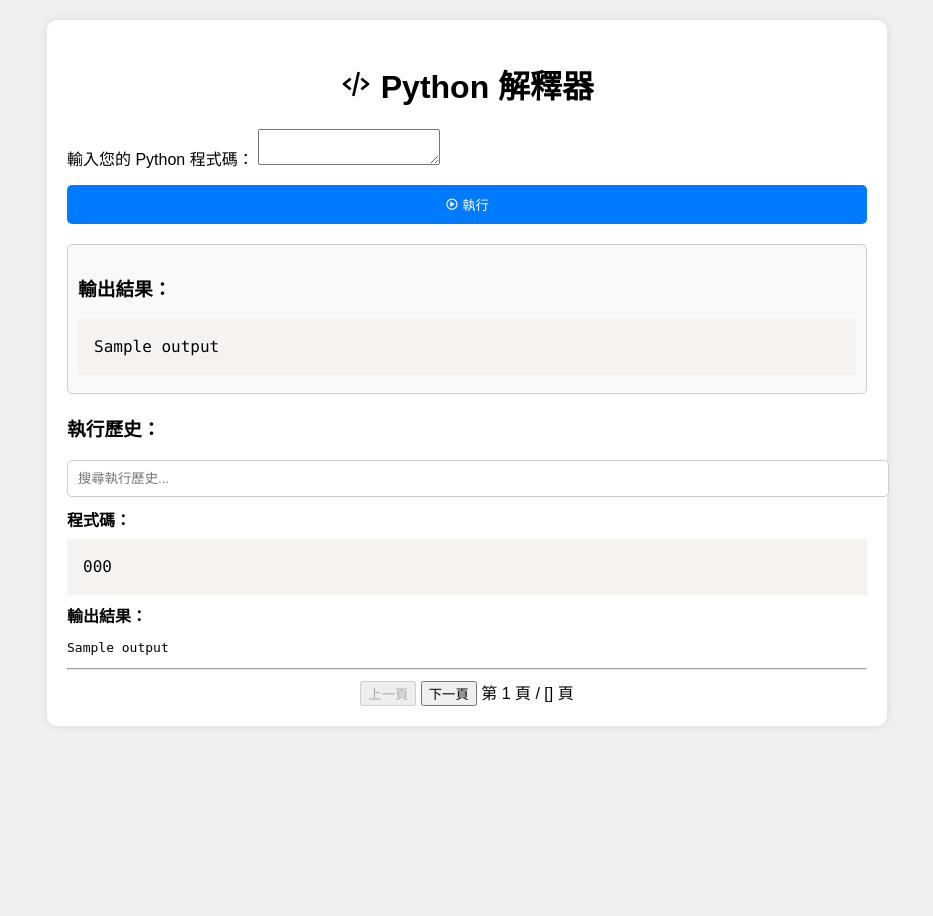
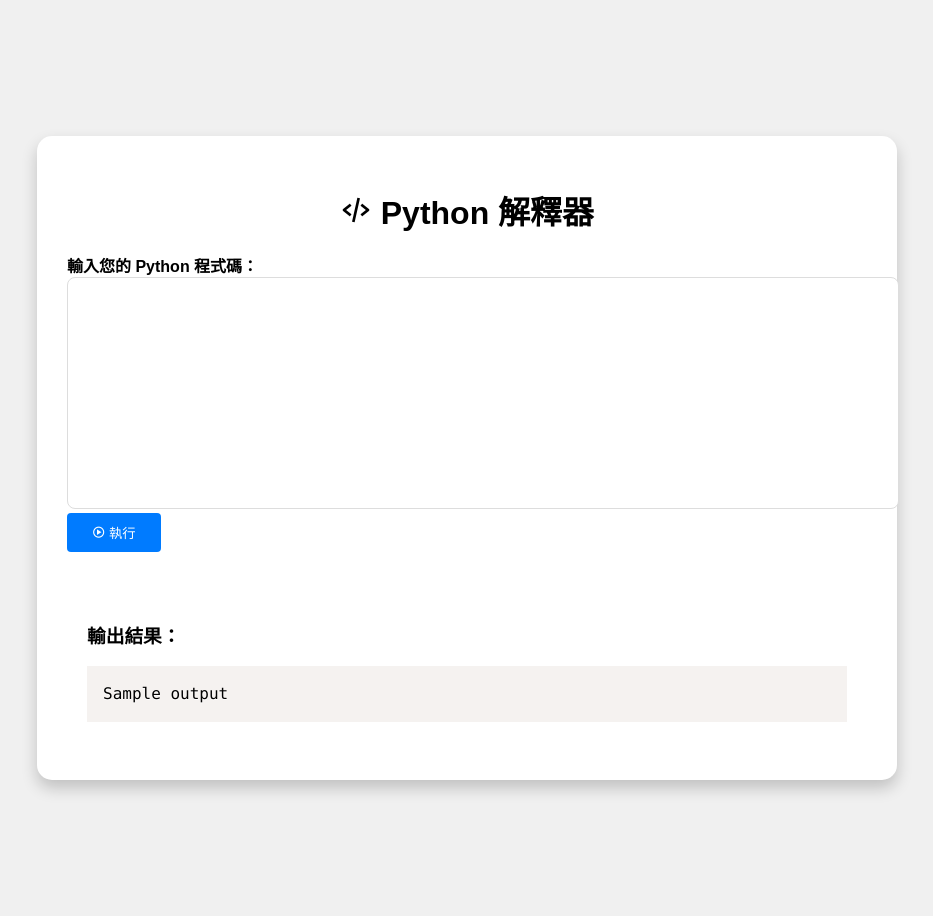
Before and after one commit to oinktech/python-editor, a Flask app: template templates/index.html in a window 1280 px wide. Shown: the whole page, without its empty margins (173-1106 px from the left). Before the commit the page ends 726 px from the top, so only its background shows below. Run offline with Flask 3, Linux system fonts and the light colour scheme; the template is opened without the code that fills it: values that come from a table or form of the project are taken from there, most other values are stand-ins (such as "Sample title", 1, 10 or a date in 2020); some libraries are stand-ins or nearby versions.

Commit message:
Update index.html

```diff
--- a/templates/index.html
+++ b/templates/index.html
@@ -3,93 +3,99 @@
 <head>
     <meta charset="UTF-8">
     <meta name="viewport" content="width=device-width, initial-scale=1.0">
+    <link rel="icon" href="https://oinktech.github.io/images/favicon.ico">
     <title>Python 解釋器</title>
-    <link rel="icon" href="https://oinktech.github.io/images/favicon.ico">
     <link rel="stylesheet" href="https://cdnjs.cloudflare.com/ajax/libs/prism/1.24.1/themes/prism.min.css">
     <link href='https://unpkg.com/boxicons@2.0.9/css/boxicons.min.css' rel='stylesheet'>
     <style>
         body {
             font-family: Arial, sans-serif;
-            margin: 0;
-            padding: 20px;
             background-color: #f0f0f0;
+            padding: 50px;
+            display: flex;
+            justify-content: center;
+            align-items: center;
+            min-height: 100vh;
+        }
+        .container {
+            width: 80%;
+            max-width: 800px;
+            background-color: #ffffff;
+            padding: 30px;
+            border-radius: 15px;
+            box-shadow: 0 8px 16px rgba(0, 0, 0, 0.2);
         }
         h1 {
             text-align: center;
+            margin-bottom: 20px;
         }
-        .container {
-            max-width: 800px;
-            margin: 0 auto;
-            padding: 20px;
-            background: white;
-            border-radius: 10px;
-            box-shadow: 0 0 10px rgba(0, 0, 0, 0.1);
+        form {
+            margin-top: 20px;
         }
-        .form-group {
-            margin-bottom: 15px;
+        label {
+            font-weight: bold;
+            font-size: 16px;
+        }
+        textarea {
+            width: 100%;
+            height: 200px;
+            padding: 15px;
+            border: 1px solid #ddd;
+            border-radius: 8px;
+            resize: none;
+            font-family: 'Courier New', Courier, monospace;
         }
         .btn-primary {
-            display: block;
-            width: 100%;
-            padding: 10px;
             background-color: #007bff;
-            color: white;
+            color: #fff;
             border: none;
-            border-radius: 5px;
+            padding: 10px 25px;
+            border-radius: 4px;
             cursor: pointer;
+            transition: background-color 0.3s;
+        }
+        .btn-primary:hover {
+            background-color: #0056b3;
         }
         .output {
-            margin-top: 20px;
-            padding: 10px;
-            border: 1px solid #ccc;
-            border-radius: 5px;
-            background-color: #f9f9f9;
+            margin-top: 30px;
+            background-color: #ffffff;
+            padding: 20px;
+            border-radius: 8px;
         }
         .error {
-            color: red;
+            color: #dc3545;
+            font-weight: bold;
         }
-        .history {
-            margin-top: 20px;
+        .modal {
+            display: none;
+            position: fixed;
+            top: 0;
+            left: 0;
+            width: 100%;
+            height: 100%;
+            background: rgba(0, 0, 0, 0.6);
+            justify-content: center;
+            align-items: center;
         }
-        #search-input {
-            margin-bottom: 10px;
-            padding: 10px;
-            width: 100%;
-            border: 1px solid #ccc;
-            border-radius: 5px;
-        }
-        .pagination {
-            margin-top: 10px;
+        .modal-content {
+            background-color: #fff;
+            padding: 30px;
+            border-radius: 10px;
             text-align: center;
         }
-        #modal {
-            display: none;
-            position: fixed;
-            z-index: 1000;
-            left: 0;
-            top: 0;
-            width: 100%;
-            height: 100%;
-            overflow: auto;
-            background-color: rgb(0,0,0);
-            background-color: rgba(0,0,0,0.4);
-            padding-top: 60px;
-        }
-        #modal-content {
-            background-color: #fefefe;
-            margin: 5% auto;
-            padding: 20px;
-            border: 1px solid #888;
-            width: 80%;
-        }
-        #progress {
+        .progress {
             width: 100%;
             background-color: #f3f3f3;
+            border-radius: 5px;
+            margin-top: 10px;
         }
-        #progress-bar {
+        .progress-bar {
             width: 0;
-            height: 30px;
-            background-color: #4caf50;
+            height: 20px;
+            background-color: #007bff;
+            border-radius: 5px;
+            transition: width 0.4s;
         }
     </style>
 </head>
@@ -118,77 +124,51 @@
             {% endif %}
         </div>
         {% endif %}
-
-        <div class="history">
-            <h3>執行歷史：</h3>
-            <input type="text" id="search-input" placeholder="搜尋執行歷史..." oninput="filterHistory()">
-            <div id="history-content">
-                {% for code, output in paginated_history %}
-                    <div class="history-item">
-                        <strong>程式碼：</strong>
-                        <pre class="language-python">{{ code }}</pre>
-                        <strong>輸出結果：</strong>
-                        <pre>{{ output }}</pre>
-                    </div>
-                    <hr>
-                {% endfor %}
-            </div>
-            <div class="pagination">
-                <button id="prev-page" onclick="changePage(-1)" {% if current_page == 1 %}disabled{% endif %}>上一頁</button>
-                <button id="next-page" onclick="changePage(1)" {% if current_page == total_pages %}disabled{% endif %}>下一頁</button>
-                <span>第 {{ current_page }} 頁 / {{ total_pages }} 頁</span>
-            </div>
-        </div>
     </div>
 
-    <div id="modal">
-        <div id="modal-content">
-            <span id="close" style="float:right; cursor:pointer;">&times;</span>
-            <h2>下載進度</h2>
-            <div id="progress">
-                <div id="progress-bar"></div>
+    <!-- 模組安裝進度顯示框 -->
+    <div id="modal" class="modal">
+        <div class="modal-content">
+            <h3>模組安裝進度</h3>
+            <p id="modal-message">正在安裝模組，請稍候...</p>
+            <div class="progress">
+                <div id="progress-bar" class="progress-bar"></div>
             </div>
-            <p id="progress-text">正在下載...</p>
+            <button id="close-btn" class="btn-primary">關閉</button>
         </div>
     </div>
 
     <script src="https://cdnjs.cloudflare.com/ajax/libs/prism/1.24.1/prism.min.js"></script>
     <script>
-        function changePage(direction) {
-            const currentPage = {{ current_page }};
-            const totalPages = {{ total_pages }};
-            const newPage = currentPage + direction;
-            if (newPage >= 1 && newPage <= totalPages) {
-                window.location.href = '?page=' + newPage;
-            }
+        document.querySelector('#close-btn').addEventListener('click', function() {
+            document.querySelector('#modal').style.display = 'none';
+        });
+
+        document.querySelector('#code-form').addEventListener('submit', function(e) {
+            e.preventDefault();
+            showInstallModal(); // 顯示模態框
+            const formData = new FormData(this);
+            fetch(this.action, {
+                method: 'POST',
+                body: formData
+            })
+            .then(response => response.json())
+            .then(data => {
+                updateProgress(data.progress);
+                document.querySelector('#modal-message').innerText = data.message;
+            })
+            .catch(error => {
+                console.error('Error:', error);
+            });
+        });
+
+        function showInstallModal() {
+            document.querySelector('#modal').style.display = 'flex';
         }
 
-        function filterHistory() {
-            const input = document.getElementById('search-input').value.toLowerCase();
-            const historyItems = document.querySelectorAll('.history-item');
-            historyItems.forEach(item => {
-                const code = item.querySelector('pre').innerText.toLowerCase();
-                if (code.includes(input)) {
-                    item.style.display = '';
-                } else {
-                    item.style.display = 'none';
-                }
-            });
-        }
-
-        function showModal() {
-            document.getElementById('modal').style.display = 'block';
-        }
-
-        function closeModal() {
-            document.getElementById('modal').style.display = 'none';
-        }
-
-        document.getElementById('close').onclick = closeModal;
-        window.onclick = function(event) {
-            if (event.target == document.getElementById('modal')) {
-                closeModal();
-            }
+        function updateProgress(progress) {
+            const progressBar = document.getElementById('progress-bar');
+            progressBar.style.width = progress + '%';
         }
     </script>
 </body>
```
